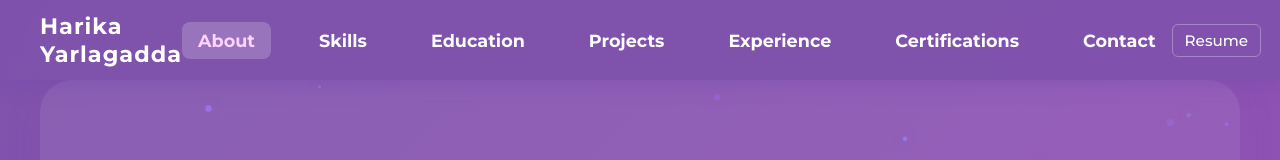
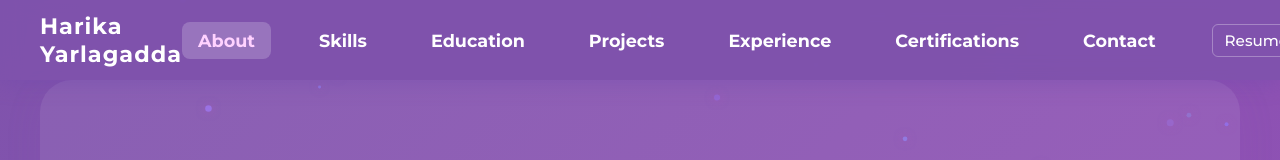
Before and after one commit to HarikaYarly/Harika, a plain HTML site: page index.html in a window 1280 px wide. Shown: the top 160 px of the page. Drawn offline with Linux system fonts and the light colour scheme.

Commit message:
Update index.html

```diff
--- a/index.html
+++ b/index.html
@@ -172,7 +172,8 @@
       <a href="#certifications">Certifications</a>
       <a href="#contact">Contact</a>
     </nav>
-    <div class="external-links">
+
+    <div class="external-links" style="margin-left: 40px;">
       <a href="HarikaYarlagadda_Resume.pdf" download>Resume</a>
     </div>
   </div>
```
